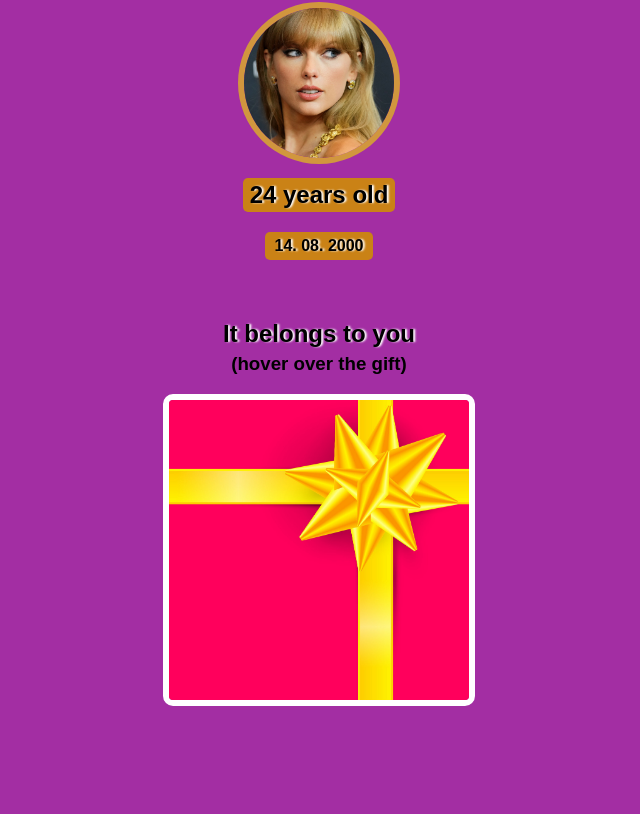
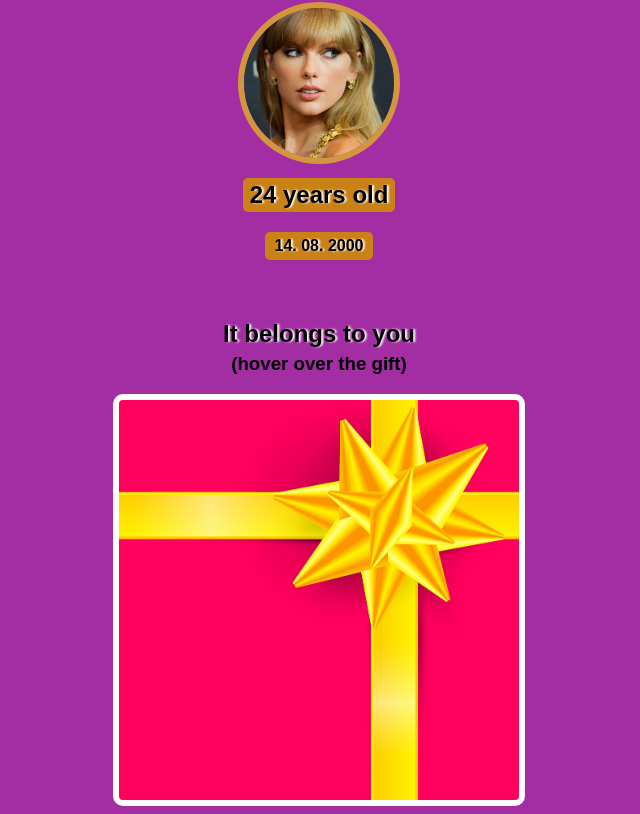
Before and after one commit to sineka-mediwave/birthdayGift, a plain HTML site: page app/index.html in a window 1280 px wide. Shown: the part 86-900 px from the top of the page, without its empty margins (321-961 px from the left). Before the commit the page ends 804 px from the top, so only its background shows below. Drawn offline with Linux system fonts and the light colour scheme.

Commit message:
replace img inside div

```diff
--- a/app/index.html
+++ b/app/index.html
@@ -18,7 +18,7 @@
     <div class="gift-section">
       <h2 class="gift-title">It belongs to you</h2>
       <h3 class="gift-hint">(hover over the gift)</h3>
-      <img src="assets/gift-cover.jpg" alt="gift box" class="gift-img" />
+      <div class="gift-img"></div>
     </div>
   </body>
 </html>
--- a/app/style.css
+++ b/app/style.css
@@ -41,9 +41,13 @@ h1, h2, h4 {
 }
 
 .gift-img {
-    width: 300px;
+    margin: 0 auto;
+    width: 400px;
+    height: 400px;
     border: 6px solid white;
     border-radius: 10px;
+    background-image: url("assets/gift-cover.jpg");
+    background-size: cover;
 }
 .gift-title {
     margin-bottom: 5px;
```
Also changed, not shown: 1 other file.
